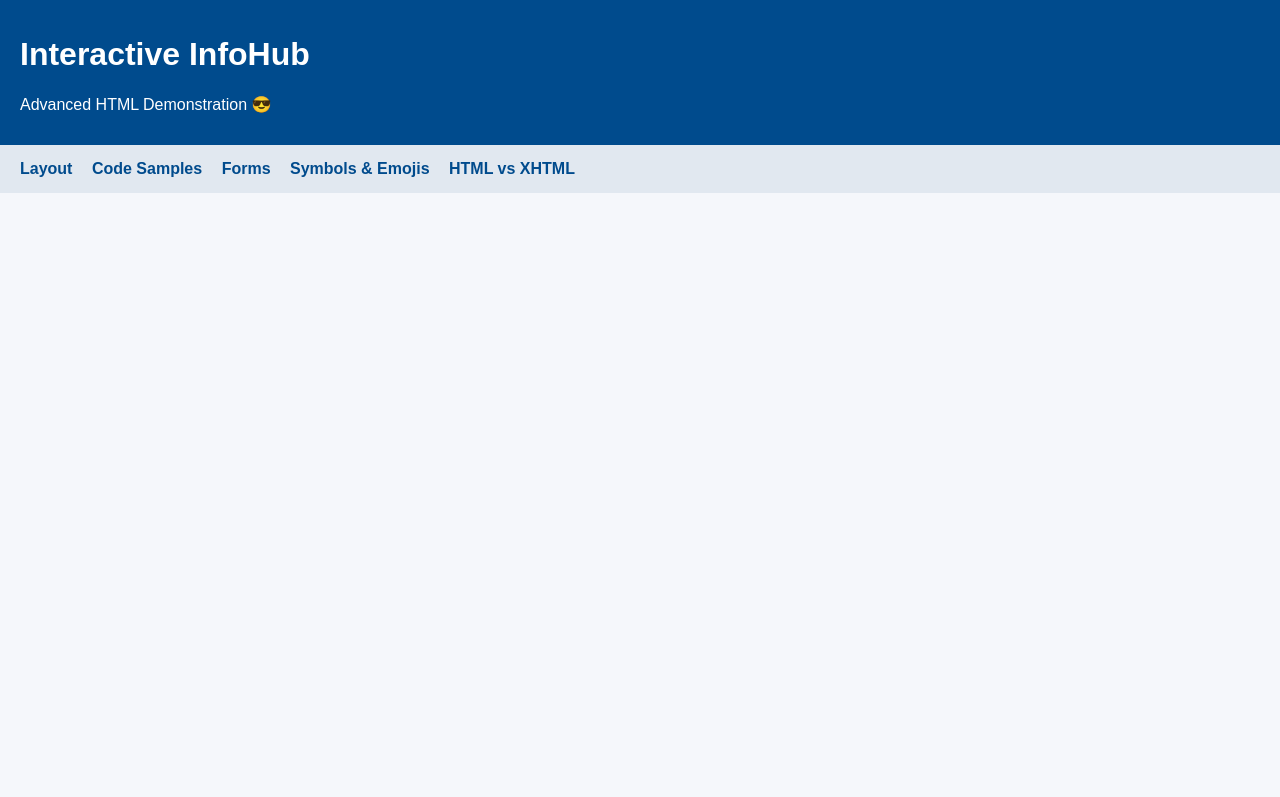
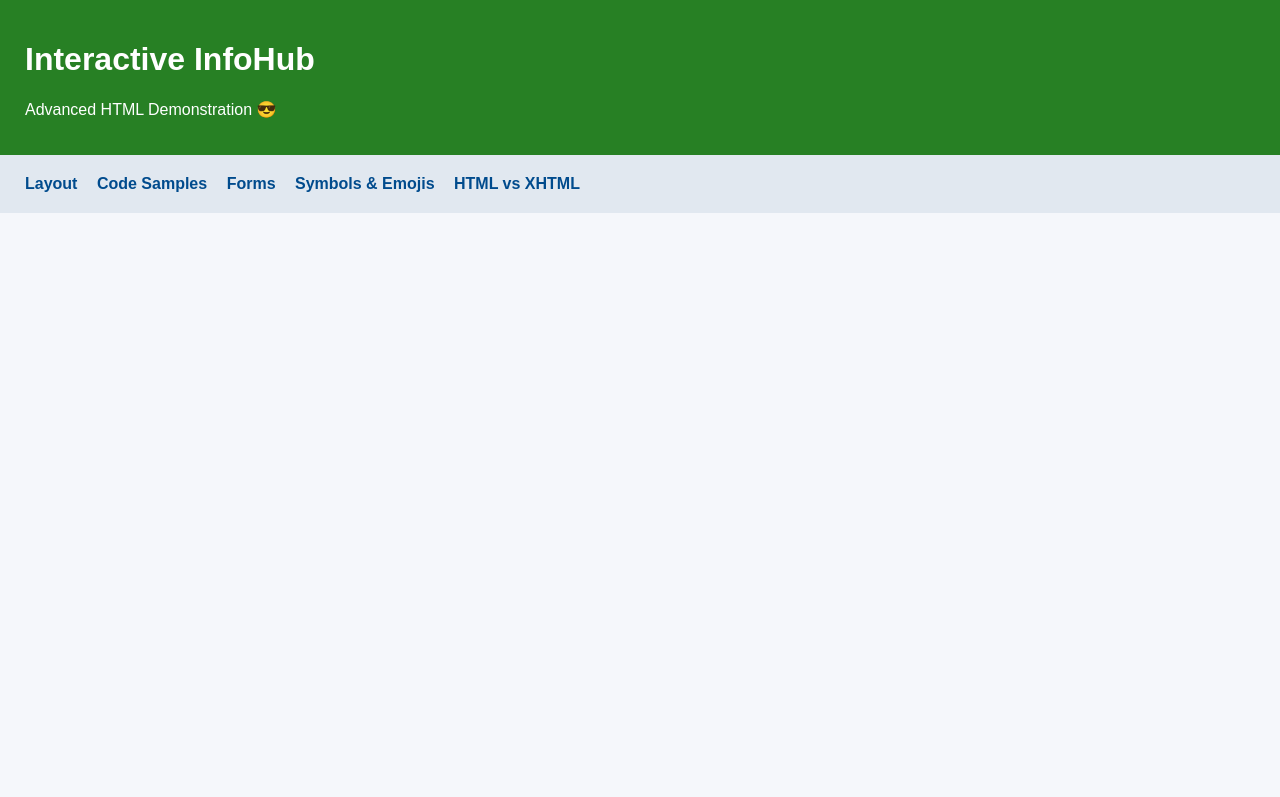
Before and after one commit to humphreyalcordo-dotcom/1st_draft, a plain HTML site: page index.html in a window 1280 px wide. Shown: the top 797 px of the page. Drawn offline with Linux system fonts and the light colour scheme.

Commit message:
Update index.html

```diff
--- a/index.html
+++ b/index.html
@@ -20,11 +20,11 @@
         }
 
         header, nav, section, article, aside, footer {
-            padding: 15px 20px;
+            padding: 20px 25px;
         }
 
         header {
-            background-color: #004b8d;
+            background-color: #278024;
             color: #fff;
         }
 
```
